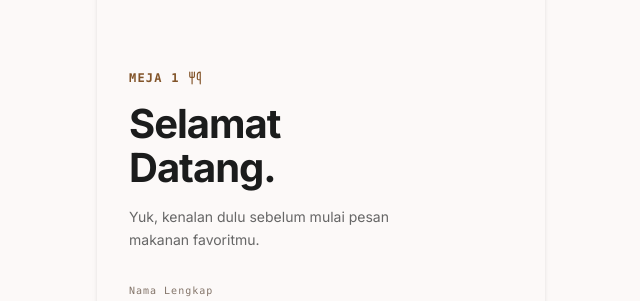
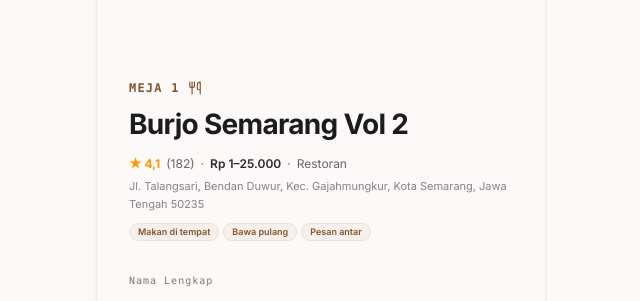
Before and after one commit to ReyyyGITHUB/self-order-burser, a Next.js app: page /table/1 in a window 1280 px wide. Shown: the part 250-551 px from the top of the page, without its empty margins (319-959 px from the left). Built offline with nearby package versions, Linux system fonts and the light colour scheme.

Commit message:
feat: perbarui informasi lokasi burjo semarang vol 2 dengan rating dan alamat lengkap pada onboarding

```diff
--- a/src/app/table/[id]/page.tsx
+++ b/src/app/table/[id]/page.tsx
@@ -228,18 +228,35 @@ export default function TablePage() {
 
         {/* Bottom: Content & Form */}
         <div className="flex-1 flex flex-col justify-center px-8 pb-8 z-10 bg-surface overflow-hidden gap-8">
-          {/* Editorial Header Text */}
-          <div className="flex flex-col gap-4">
+          {/* Editorial Header Text with Location Info */}
+          <div className="flex flex-col gap-3">
             <div className="flex items-center gap-2">
               <span className="font-mono text-xs tracking-widest uppercase text-primary-cta font-semibold">MEJA {tableId}</span>
               <Utensils className="w-3.5 h-3.5 text-primary-cta" />
             </div>
-            <h1 className="font-sans text-[40px] leading-[1.1] tracking-tight text-on-surface font-bold">
-              Selamat<br />Datang.
+            <h1 className="font-sans text-[28px] leading-[1.15] tracking-tight text-on-surface font-bold">
+              Burjo Semarang Vol 2
             </h1>
-            <p className="font-sans text-sm text-muted-text max-w-[280px] leading-relaxed">
-              Yuk, kenalan dulu sebelum mulai pesan makanan favoritmu.
-            </p>
+
+            {/* Restaurant Info & Ratings */}
+            <div className="flex flex-col gap-1.5 text-xs text-muted-text mt-1">
+              <div className="flex items-center gap-1.5 flex-wrap">
+                <span className="text-amber-500 font-bold flex items-center gap-0.5">★ 4,1</span>
+                <span>(182)</span>
+                <span>·</span>
+                <span className="font-semibold text-text-primary">Rp 1–25.000</span>
+                <span>·</span>
+                <span>Restoran</span>
+              </div>
+              <p className="text-[11px] leading-relaxed text-muted-text/80">
+                Jl. Talangsari, Bendan Duwur, Kec. Gajahmungkur, Kota Semarang, Jawa Tengah 50235
+              </p>
+              <div className="flex flex-wrap gap-1 mt-1 font-sans text-[9px] font-semibold text-primary-cta">
+                <span className="bg-primary-cta/5 border border-primary-cta/10 px-2 py-0.5 rounded-full">Makan di tempat</span>
+                <span className="bg-primary-cta/5 border border-primary-cta/10 px-2 py-0.5 rounded-full">Bawa pulang</span>
+                <span className="bg-primary-cta/5 border border-primary-cta/10 px-2 py-0.5 rounded-full">Pesan antar</span>
+              </div>
+            </div>
           </div>
 
           {/* Input Field & Action */}
@@ -294,7 +311,7 @@ export default function TablePage() {
         <div>
           <h2 className="font-bold text-base text-primary-cta flex items-center gap-1.5">
             <Utensils className="w-4 h-4" />
-            Burjo Semarang
+            Burjo Semarang Vol 2
           </h2>
           <div className="flex items-center gap-1 mt-0.5">
             <span className="text-[10px] bg-primary-cta/10 text-primary-cta font-semibold px-2 py-0.5 rounded-full">Meja {tableId}</span>
```
